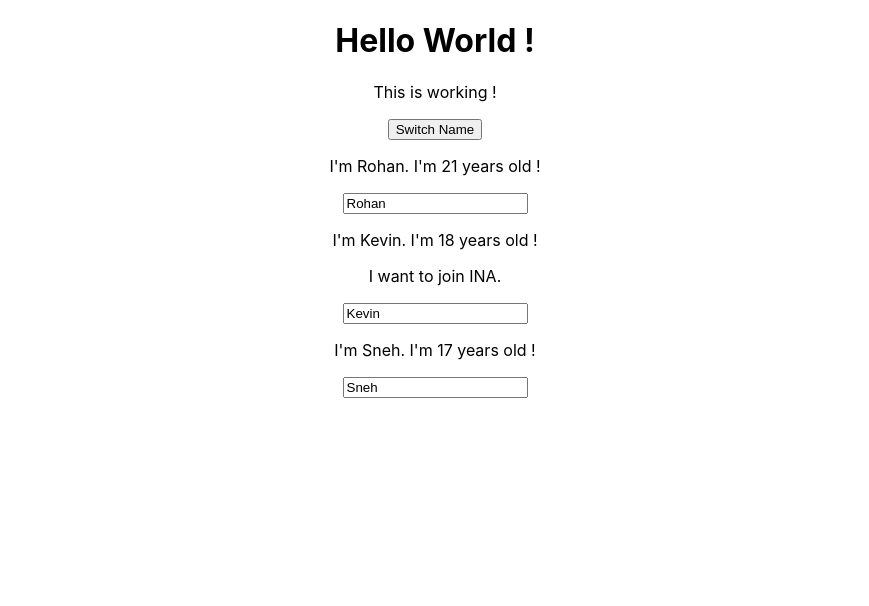
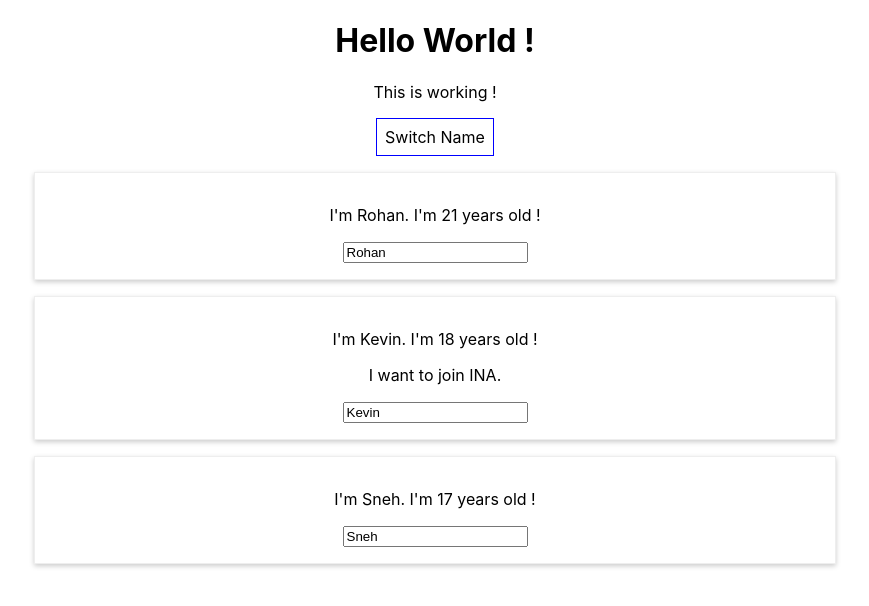
Before and after one commit to Rony20/React-Practice, a React (Create React App) app: page / in a window 1280 px wide. Shown: the top 606 px of the page, without its empty margins (205-1074 px from the left). Built offline with nearby package versions, Linux system fonts and the light colour scheme.

Commit message:
Styling Person.js using css file and button using Inline styles.

```diff
--- a/src/App.js
+++ b/src/App.js
@@ -34,11 +34,25 @@
   }
 
   render() {
+
+    const style = {
+      backgroundColor: 'white',
+      font: "inherit",
+      border: "1px solid blue",
+      padding: '8px',
+      cursor: 'pointer'
+    }
+
     return (
       <div className="App">
         <h1>Hello World !</h1>
         <p>This is working !</p>
-        <button onClick={() => this.switchNameHandler('Rohan Borakhatariya')}> Switch Name</button>
+        <button
+          style = { style }
+          onClick={ () => this.switchNameHandler('Rohan Borakhatariya') }
+        >
+            Switch Name
+        </button>
         <Person
           name = { this.state.persons[0].name }
           age = { this.state.persons[0].age }
--- /dev/null
+++ b/src/Person/Person.css
@@ -0,0 +1,8 @@
+.Person {
+    width: 60%;
+    margin: 16px auto;
+    border: 1px solid #eee;
+    box-shadow: 0 2px 5px #ccc;
+    padding: 16px;
+    text-align: center;
+}
--- a/src/Person/Person.js
+++ b/src/Person/Person.js
@@ -1,8 +1,10 @@
 import React from 'react';
+
+import "./Person.css"
 
 const person = (props) => {
     return (
-        <div>
+        <div className="Person">
             <p onClick = { props.click }>I'm { props.name }. I'm { props.age } years old !</p>
             <p>{ props.children }</p>
             <input type="text" onChange = { props.changed } value = { props.name }/>
```
